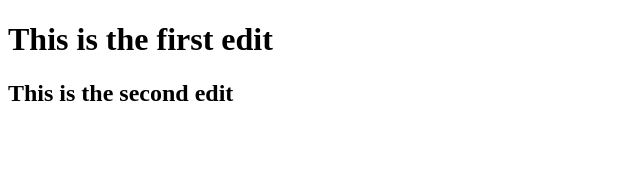
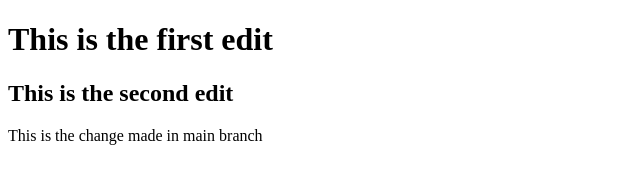
Before and after one commit to Thiruma1506/assignment, a plain HTML site: page index.html in a window 1280 px wide. Shown: the whole page, without its empty margins (0-640 px from the left). Drawn offline with Linux system fonts and the light colour scheme.

Commit message:
updated main

```diff
--- a/index.html
+++ b/index.html
@@ -10,6 +10,7 @@
 <body>
     <h1>This is the first edit</h1>
     <h2>This is the second edit</h2>
+    <p>This is the change made in main branch</p>
 </body>
 
 </html>
```
